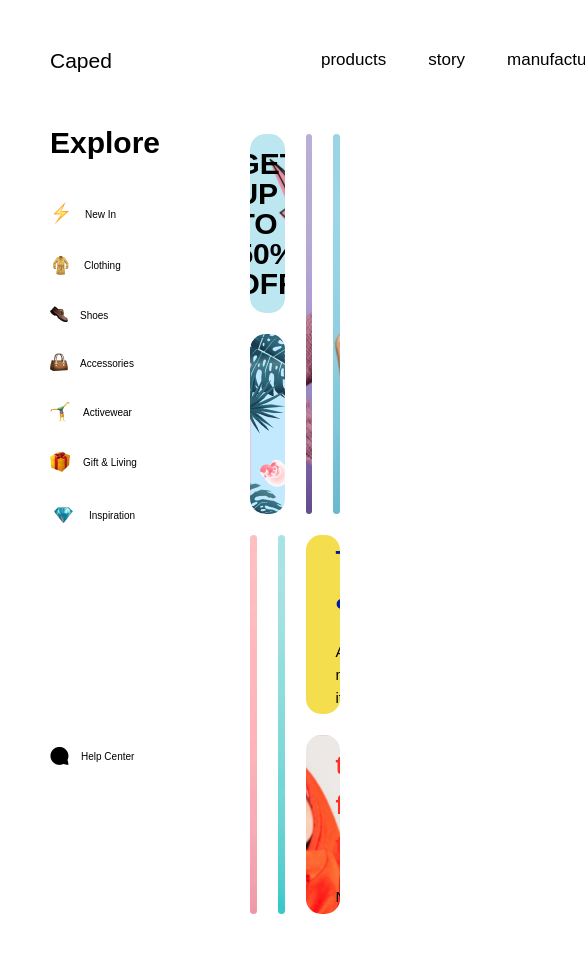
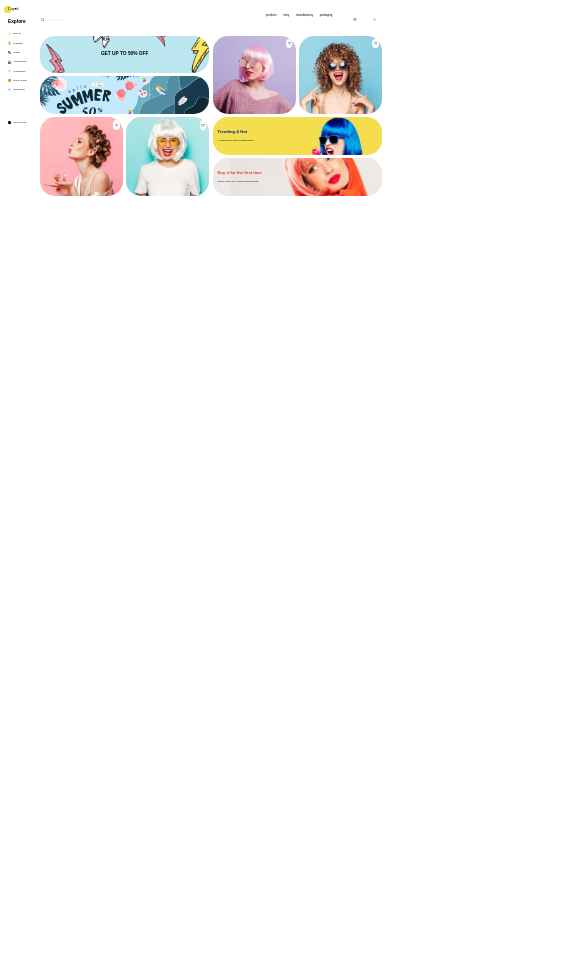
Before and after one commit to ngocphucnguyen256/Wigs, a plain HTML site: page index.html in a window 390 px wide. Shown: the top 974 px of the page, 585 px wide, since content can reach past the window. After the commit the page ends 844 px from the top, so only its background shows below. Drawn offline with nearby package versions, Linux system fonts and the light colour scheme; a web font is replaced by a local one.

Commit message:
logo, responsive

```diff
--- a/css.scss
+++ b/css.scss
@@ -35,7 +35,7 @@ button{
     cursor: pointer;
 }
 img{
-    width: 100%;
+    width: 2.1rem;
     height: auto;
 }
 
@@ -52,7 +52,7 @@ h2{
 .sidebar{
     flex:1;
     width: 25.2rem;
-    height: 100%;
+    height: auto;
     position:fixed;
 
     &__wrapper{
@@ -61,10 +61,38 @@ h2{
     }
     &__logo{
         font-size: 2.1rem;
+        font-weight:400;
         font-family:$circular;
         margin-bottom: 5.7rem;
+        position: relative;
+        ::after{
+            content:"";
+            position: absolute;
+            left: -2.6rem;
+            top:-1rem;
+            width: 4.4rem;
+            height:4.4rem;
+            border-radius: 50%;
+            background: rgba(244, 222, 77, 1);
+            z-index: -10;
+        }
+        ::before{
+            content:"";
+            position: absolute;
+            left:4.1rem;
+            top:0rem;
+            width: 1.2rem;
+            height:.3rem;
+            background: rgba(0, 0, 0, 1);
+            z-index: -10;
+        }
+    }
+    &__logo--c{
+        margin-right: .3rem;
     }
     &__menu{
+        font-size:1.57rem;
+        font-weight: 400;
         &--title{
             margin-bottom: 4.4rem;
         }
@@ -72,8 +100,7 @@ h2{
             display: flex;
             flex-direction: column;
             >:last-child{
-               position:absolute;
-               bottom:5rem;
+               margin-top: 15rem;
             }
         }
         &--item{
@@ -104,6 +131,7 @@ h2{
 }
 .top__menu{
     font-size:1.7rem;
+    font-weight: 400;
     display: flex;
     justify-content: space-between;
     align-items: center;
@@ -139,6 +167,7 @@ h2{
         margin-left: 1rem;
     }
     &__search--input::placeholder{
+        font-size:1.7rem;
         opacity: 0.2;
     }
 
@@ -267,3 +296,27 @@ h2{
 
         }
 }
+
+
+@media only screen and (max-width:70em){
+    html{
+        font-size: 40%;
+    }
+}
+
+@media only screen and (max-width:42em){
+    .grid{
+        height: 120rem;
+    }
+    html{
+        font-size: 15%;
+    }
+}
+@media only screen and (max-width:25em){
+    .grid{
+        height: 100rem;
+    }
+    html{
+        font-size: 10%;
+    }
+}
```
Also changed, not shown: css.css, 1 other file.
